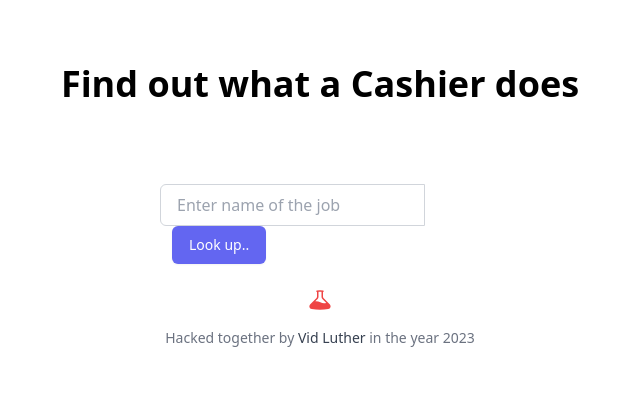
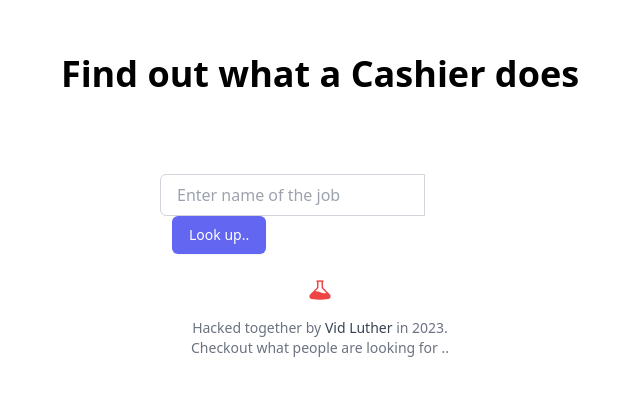
Before and after one commit to vidluther/job.descriptions, a Next.js app: page / in a window 1280 px wide. Shown: the part 198-594 px from the top of the page, without its empty margins (320-960 px from the left). Built offline with nearby package versions, Linux system fonts and the light colour scheme.

Commit message:
Update Footer.js
added public link to plausible analytics.

```diff
--- a/components/Footer.js
+++ b/components/Footer.js
@@ -10,7 +10,8 @@ export default function Footer() {
           <Link className="text-gray-700 hover:text-gray-900" href="https://luther.io">
             Vid Luther
           </Link>{' '}
-          in the year 2023
+          in 2023. <br />
+          <Link href="https://plausible.io/job-descriptions.vercel.app?goal=Looked+Up"> Checkout what people are looking for .. </Link>
         </p>
       </div>
     </footer>
```
